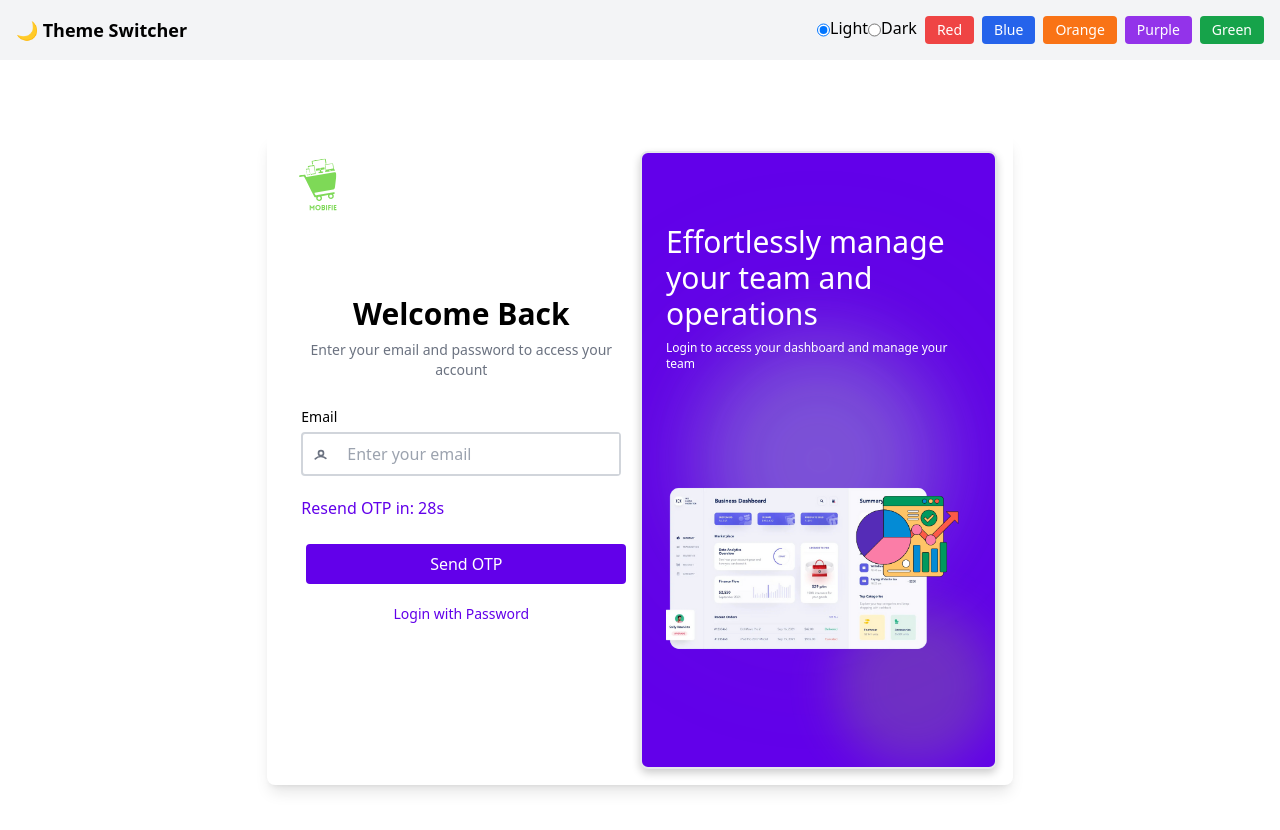
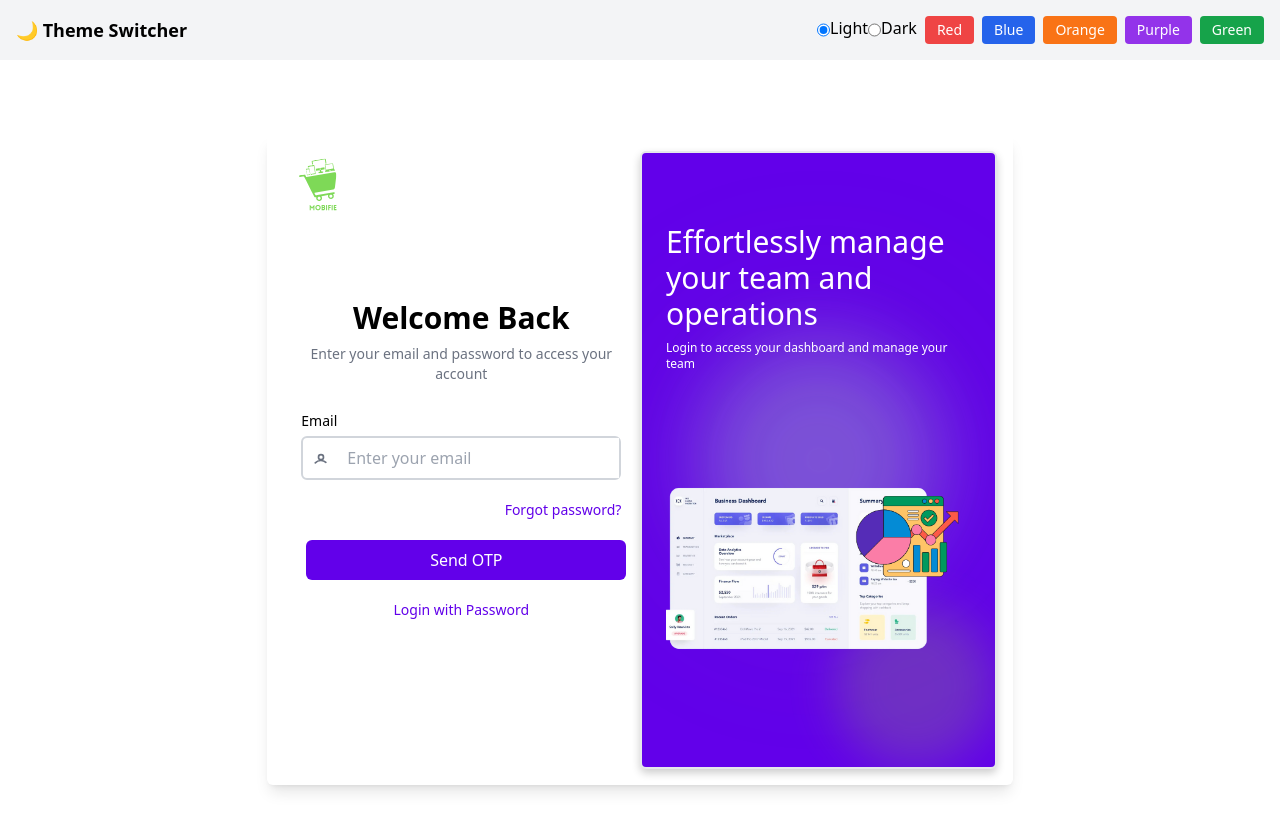
Before and after one commit to webkreativebugs/MobifieUser, a React (Vite) app: page /login in a window 1280 px wide. Both pictures are taken after a click on the link "Login with OTP". Shown: the top 830 px of the page. Built offline with nearby package versions, Linux system fonts and the light colour scheme.

Commit message:
ui changes

```diff
--- a/src/App.css
+++ b/src/App.css
@@ -17,6 +17,7 @@ body {
     justify-content: center; */
 
 }
+
 
 .button-container {
     display: flex;
@@ -81,7 +82,7 @@ body {
     color:var(--primary-color)
 }
 .primary-text-color:hover{
-    color:var(--secondary-color) ;
+    /* color:var(--secondary-color) ; */
 }
 
 .error-tooltip {
--- a/src/modules/auth/signIn/email-password/page.tsx
+++ b/src/modules/auth/signIn/email-password/page.tsx
@@ -1,26 +1,25 @@
-'use client';
+"use client";
 
-import React, { useState , useEffect} from 'react';
-import { useNavigate } from 'react-router-dom';
-import '../../../../App.css'
-import { useTheme } from '../../../../context/AppContext'
-import Navbar from '../../../../common/components/Navbar'
+import React, { useState, useEffect } from "react";
+import { useNavigate } from "react-router-dom";
+import "../../../../App.css";
+import { useTheme } from "../../../../context/AppContext";
+import Navbar from "../../../../common/components/Navbar";
 const loginImg = "../../../../public/assets/login.png";
-const logo ="../../../../public/assets/MobifieLogo.svg"
+const logo = "../../../../public/assets/MobifieLogo.svg";
 
 const EmailPasswordSignIn = () => {
   const [showPassword, setShowPassword] = useState(false);
-    const [showOtp , setShowOtp] = useState(false)
-    const [disable, setDisable] = useState(true)
+  const [showOtp, setShowOtp] = useState(false);
+  const [disable, setDisable] = useState(true);
   const [timeLeft, setTimeLeft] = useState(30);
 
   const togglePassword = () => setShowPassword((prev) => !prev);
   const [formData, setFormData] = useState({
     password: "",
     email: "",
-
   });
-  const { onThemeChange} =useTheme()
+  const { onThemeChange } = useTheme();
   const navigate = useNavigate();
   const [submitting, setSubmitting] = useState(false);
 
@@ -29,35 +28,40 @@ const EmailPasswordSignIn = () => {
     password: false,
   });
   const [errors, setErrors] = useState({
-    password: '',
-    email: '',
+    password: "",
+    email: "",
   });
 
   const validateField = (name: string, value: string) => {
     switch (name) {
-    case 'email': {
-      if (!value.trim()) return 'Email is required';
+      case "email": {
+        if (!value.trim()) return "Email is required";
         if (!/^[a-zA-Z0-9._%+-]+@[a-zA-Z0-9.-]+\.[a-zA-Z]{2,}$/.test(value)) {
-        return 'Invalid email address';
+          return "Invalid email address";
         }
-      return '';
+        return "";
       }
 
-    case 'password': {
-      if (!value.trim()) return 'Password is required';
-      if (value.length < 8) return 'Password must be at least 8 characters long';
-      if (!/[A-Z]/.test(value)) return 'Password must include at least one uppercase letter';
-      if (!/[a-z]/.test(value)) return 'Password must include at least one lowercase letter';
-      if (!/[0-9]/.test(value)) return 'Password must include at least one number';
-      if (!/[!@#$%^&*]/.test(value)) return 'Password must include at least one special character (!@#$%^&*)';
-      return '';
+      case "password": {
+        if (!value.trim()) return "Password is required";
+        if (value.length < 8)
+          return "Password must be at least 8 characters long";
+        if (!/[A-Z]/.test(value))
+          return "Password must include at least one uppercase letter";
+        if (!/[a-z]/.test(value))
+          return "Password must include at least one lowercase letter";
+        if (!/[0-9]/.test(value))
+          return "Password must include at least one number";
+        if (!/[!@#$%^&*]/.test(value))
+          return "Password must include at least one special character (!@#$%^&*)";
+        if (!/^[^\s]+$/.test(value)) return "There will be no gap in password";
+        return "";
       }
 
       default:
-      return '';
+        return "";
     }
   };
-
 
   const validate = () => {
     let valid = true;
@@ -72,7 +76,9 @@ const validateField = (name: string, value: string) => {
     setErrors((prev) => ({ ...prev, ...newErrors }));
     setTouched((prev) => {
       const allTouched = { ...prev };
-      Object.keys(errors).forEach((k) => { allTouched[k as keyof typeof allTouched] = true; });
+      Object.keys(errors).forEach((k) => {
+        allTouched[k as keyof typeof allTouched] = true;
+      });
       return allTouched;
     });
     return valid;
@@ -100,14 +106,11 @@ const validateField = (name: string, value: string) => {
   const handleSubmit = (e: React.FormEvent<HTMLFormElement>) => {
     e.preventDefault();
 
-    console.log(formData)
+    console.log(formData);
     if (validate()) {
       setSubmitting(true);
     }
-
   };
-
-
 
   // setIsLoading(true);
 
@@ -132,42 +135,50 @@ const validateField = (name: string, value: string) => {
   // }
 
   useEffect(() => {
-    if (timeLeft <= 0) { setDisable(false); return };
+    if (timeLeft <= 0) {
+      setDisable(false);
+      return;
+    }
     const timer = setInterval(() => {
       setTimeLeft((prev) => prev - 1);
     }, 1000);
     return () => clearInterval(timer);
   }, [timeLeft]);
 
-
-
   return (
     <>
-    <Navbar onThemeChange={onThemeChange}/>
+      <Navbar onThemeChange={onThemeChange} />
       <div className="flex justify-center items-center min-h-screen app-container">
-
-  <div className="flex flex-col md:flex-row lg:h-[650px] w-11/12 md:w-7/12 lg:w-7/12 shadow-lg rounded-lg overflow-hidden p-4">
-
+        <div className="flex flex-col md:flex-row lg:h-[650px] w-11/12 md:w-7/12 lg:w-7/12 shadow-lg rounded-md overflow-hidden p-4">
           {/* Left side: Form */}
 
           <div className="flex flex-col  items-center justify-center  md:w-1/2  relative  ">
-     <img src={logo} className='absolute top-0 left-0 w-[80px]' />
+            <img src={logo} className="absolute top-0 left-0 w-[80px]" />
             <div className="w-full max-w-xs ">
-
-        <h1 className="text-center text-3xl font-semibold mb-2">Welcome Back</h1>
+              <h1 className="text-center text-3xl font-semibold mb-2">
+                Welcome Back
+              </h1>
               <p className="text-center text-sm mb-6 text-gray-500">
                 Enter your email and password to access your account
               </p>
 
-        <form className="space-y-5" onSubmit={handleSubmit} >
-          <div className='error-wrapper'>
+              <form className="space-y-5" onSubmit={handleSubmit}>
+                <div className="error-wrapper">
                   <label className="text-sm">Email</label>
-            <div className="flex items-center border-gray-300 border-2 rounded mt-1 bg-white">
+                  <div className="flex items-center border-gray-300 border-2 rounded-md mt-1 bg-white">
                     <span className="px-2 text-gray-500">
-                <svg className="w-5 h-5" fill="none" stroke="currentColor" strokeWidth="2"
-                  viewBox="0 0 24 24">
-                  <path strokeLinecap="round" strokeLinejoin="round"
-                    d="M5.121 17.804A8.966 8.966 0 0112 15c2.21 0 4.21.804 5.879 2.137M15 11a3 3 0 11-6 0 3 3 0 016 0z" />
+                      <svg
+                        className="w-5 h-5"
+                        fill="none"
+                        stroke="currentColor"
+                        strokeWidth="2"
+                        viewBox="0 0 24 24"
+                      >
+                        <path
+                          strokeLinecap="round"
+                          strokeLinejoin="round"
+                          d="M5.121 17.804A8.966 8.966 0 0112 15c2.21 0 4.21.804 5.879 2.137M15 11a3 3 0 11-6 0 3 3 0 016 0z"
+                        />
                       </svg>
                     </span>
                     <input
@@ -176,19 +187,28 @@ const validateField = (name: string, value: string) => {
                       onChange={handleChange}
                       onBlur={handleBlur}
                       className="w-full p-2 outline-none text-black"
-                name='email'
+                      name="email"
                     />
-
                   </div>
-               {touched.email && errors.email && <div className="text-danger small mt-0 error-tooltip ">   {errors.email}</div>}
-
+                  {touched.email && errors.email && (
+                    <div className="text-danger small mt-0 error-tooltip ">
+                      {" "}
+                      {errors.email}
                     </div>
-         {!showOtp&&
+                  )}
+                </div>
+                {!showOtp && (
                   <div className="error-wrapper">
                     <label className="text-sm">Password</label>
-      <div className="flex items-center border-gray-300 border-2 rounded mt-1 bg-white">
+                    <div className="flex items-center border-gray-300 border-2 rounded-md mt-1 bg-white">
                       <span className="px-2 text-gray-500">
-          <svg className="w-5 h-5" fill="none" stroke="currentColor" strokeWidth="2" viewBox="0 0 24 24">
+                        <svg
+                          className="w-5 h-5"
+                          fill="none"
+                          stroke="currentColor"
+                          strokeWidth="2"
+                          viewBox="0 0 24 24"
+                        >
                           <path
                             strokeLinecap="round"
                             strokeLinejoin="round"
@@ -198,7 +218,7 @@ const validateField = (name: string, value: string) => {
                       </span>
 
                       <input
-          type={showPassword ? 'text' : 'password'}
+                        type={showPassword ? "text" : "password"}
                         placeholder="Enter your password"
                         onChange={handleChange}
                         onBlur={handleBlur}
@@ -211,7 +231,9 @@ const validateField = (name: string, value: string) => {
                         type="button"
                         onClick={togglePassword}
                         className="px-2 text-gray-500 focus:outline-none bg-white "
-          aria-label={showPassword ? 'Hide password' : 'Show password'}
+                        aria-label={
+                          showPassword ? "Hide password" : "Show password"
+                        }
                       >
                         {showPassword ? (
                           // Eye Open
@@ -255,54 +277,71 @@ const validateField = (name: string, value: string) => {
                     </div>
 
                     {touched.password && errors.password && (
-        <div className="text-danger text-sm mt-1 error-tooltip">{errors.password}</div>
-      )}
-    </div>}
-
-          <div className="flex justify-between items-center">
-           {showOtp?    <div className="small text-muted mb-1">
-            {disable ? (
-              <div className="d-flex gap-0  w-auto primary-text-color" ><span>Resend OTP in:</span> <span className="fw-bold w-2 ">{timeLeft}s</span></div>
-            ) : (
-              <a
-
-                className=" btn-hover-anim mb-xs-10 primary-text-color "
-                // onClick={ResendOtp}
-                style={{ fontWeight: 400 }}
-              >
-                Resend OTP
-              </a>
+                      <div className="text-danger text-sm mt-1 error-tooltip">
+                        {errors.password}
+                      </div>
                     )}
                   </div>
-                      :<a  href="/forgetPassword" className="text-sm primary-text-color hover:underline">Forgot password?</a>
-           }
+                )}
+
+                <div className="flex justify-end items-center">
+                  <a
+                    href="/forgetPassword"
+                    className="text-sm text-end primary-text-color hover:underline"
+                  >
+                    Forgot password?
+                  </a>
                 </div>
 
                 <button
                   type="submit"
-            className="w-full   p-2 theme-button  rounded  transition"
+                  className="w-full   p-2 theme-button  rounded-md  transition"
                 >
-          {!submitting?(showOtp?"Send OTP" : "Login"):"Submitting..."}
+                  {!submitting
+                    ? showOtp
+                      ? "Send OTP"
+                      : "Login"
+                    : "Submitting..."}
                 </button>
                 <div className="flex justify-center items-center">
-           {!showOtp?<a className="flex items-center text-sm primary-text-color cursor-pointer" onClick={()=>{
+                  {!showOtp ? (
+                    <a
+                      className="flex items-center text-sm primary-text-color cursor-pointer"
+                      onClick={() => {
                         setShowOtp(true);
-              setErrors(prev => ({...prev, email: '',password:''}));
-               setTimeLeft(30)
-            }} >Login with OTP  </a>
-                    :<a className="flex items-center text-sm primary-text-color cursor-pointer" onClick={()=>{
+                        setErrors((prev) => ({
+                          ...prev,
+                          email: "",
+                          password: "",
+                        }));
+                        setTimeLeft(30);
+                      }}
+                    >
+                      Login with OTP{" "}
+                    </a>
+                  ) : (
+                    <a
+                      className="flex items-center text-sm primary-text-color cursor-pointer"
+                      onClick={() => {
                         setShowOtp(false);
-              setErrors(prev => ({...prev, email: '',password:''}));
-              setTimeLeft(30)
-            }} >Login with Password  </a>}
+                        setErrors((prev) => ({
+                          ...prev,
+                          email: "",
+                          password: "",
+                        }));
+                        setTimeLeft(30);
+                      }}
+                    >
+                      Login with Password{" "}
+                    </a>
+                  )}
                 </div>
               </form>
-
             </div>
           </div>
 
           {/* Right side: Image / color */}
- <div className="relative hidden md:w-1/2 card md:flex justify-center items-center p-6 border-2 overflow-hidden rounded-lg">
+          <div className="relative hidden md:w-1/2 card md:flex justify-center items-center p-6 border-2 overflow-hidden rounded-md">
             {/* Background Shapes */}
             <div className="absolute -top-75 -left-100 w-60 h-60 bg-green-200 rounded-full opacity-30 blur-2xl animate-pulse"></div>
             <div className="absolute bottom-0 right-0 w-40 h-40 bg-lime-400 rounded-full opacity-20 blur-xl rotate-45"></div>
@@ -321,11 +360,9 @@ const validateField = (name: string, value: string) => {
               </div>
             </div>
           </div>
-
         </div>
       </div>
     </>
-
   );
 };
 
--- a/src/styles/Theme.css
+++ b/src/styles/Theme.css
@@ -15,7 +15,7 @@
 
 .light-blue {
   --primary-color: #1e88e5;
-  --secondary-color: #ffca28;
+  --secondary-color: #28fff8;
   --background-color: #e3f2fd;
   --text-color: #0d47a1;
 }
```
Lines whose indentation alone changed are shown as unchanged.
